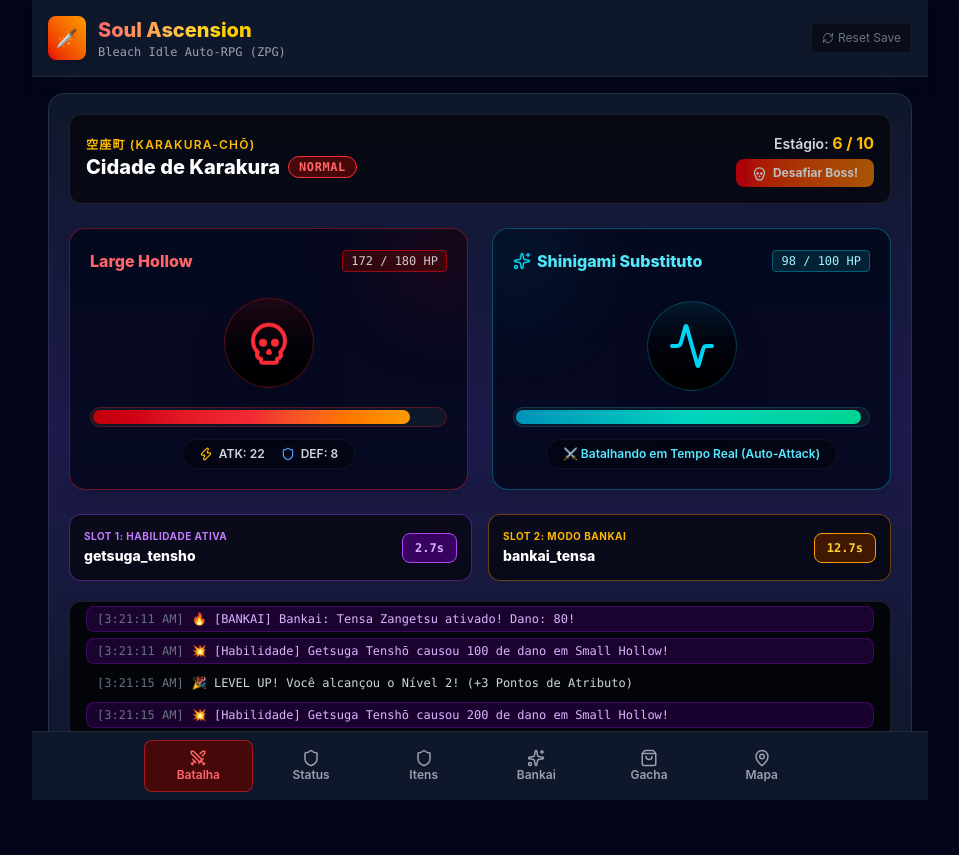
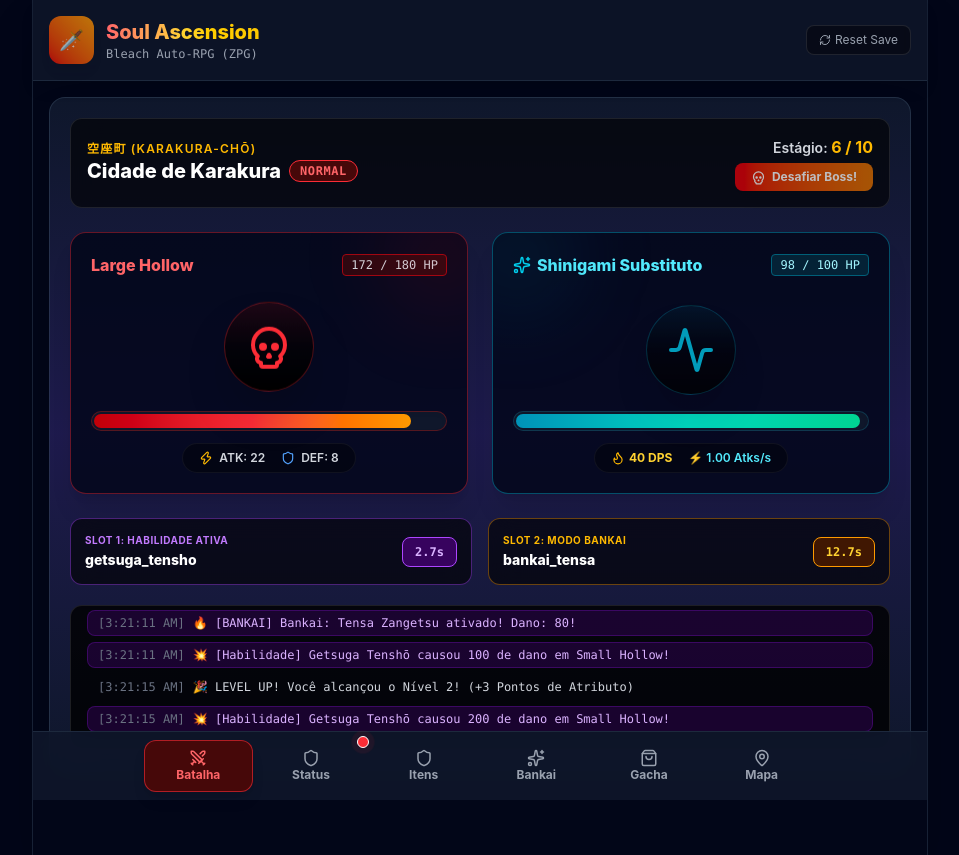
Before and after one commit to sandroumekita/soul-ascension-zpg, a React (Vite) app: page / in a window 1280 px wide. Shown: the whole page, without its empty margins (160-1119 px from the left). Built offline with nearby package versions, Linux system fonts and the light colour scheme.

Commit message:
UI/UX Revolution: Added Real-time DPS, Auto-Equip Best Item, Smart Tooltips, Red Dots & Glassmorphism Anime Theme

```diff
--- a/src/App.tsx
+++ b/src/App.tsx
@@ -15,6 +15,14 @@ export const App: React.FC = () => {
   const tick = useGameStore((state) => state.tick);
   const resetSave = useGameStore((state) => state.resetProgressSave);
 
+  const stats = useGameStore((state) => state.stats);
+  const inventory = useGameStore((state) => state.inventory);
+  const equippedWeapon = useGameStore((state) => state.equippedWeapon);
+
+  // Verificações de Badges (Red Dots)
+  const hasStatPoints = stats.statPoints > 0;
+  const hasBetterWeapon = inventory.some((i) => i.slot === 'weapon' && (!equippedWeapon || i.atk > equippedWeapon.atk));
+
   // Gameloop continuous Ticker (60 FPS / Delta Time)
   useEffect(() => {
     let lastTime = performance.now();
@@ -23,39 +31,38 @@ export const App: React.FC = () => {
       const deltaSec = (now - lastTime) / 1000;
       lastTime = now;
       tick(deltaSec);
-    }, 100); // 10 ticks por segundo para simulação suave e leve
+    }, 100);
 
     return () => clearInterval(interval);
   }, [tick]);
 
   return (
-    <div className="min-h-screen bg-slate-950 text-slate-100 flex flex-col max-w-4xl mx-auto font-sans shadow-2xl">
-      {/* Header Principal da Aplicação */}
-      <header className="bg-slate-900 border-b border-slate-800 p-4 flex justify-between items-center shadow-lg">
+    <div className="min-h-screen bg-slate-950 text-slate-100 flex flex-col max-w-4xl mx-auto font-sans shadow-2xl border-x border-slate-800/80">
+      {/* Header Principal da Aplicação com Efeito Glassmorphism */}
+      <header className="bg-slate-900/80 backdrop-blur-md border-b border-slate-800 p-4 flex justify-between items-center shadow-lg sticky top-0 z-50">
         <div className="flex items-center gap-3">
-          <div className="p-2 bg-gradient-to-tr from-red-600 to-amber-500 rounded-lg shadow-md text-white font-extrabold text-lg">
+          <div className="p-2.5 bg-gradient-to-tr from-red-600 to-amber-500 rounded-xl shadow-lg text-white font-extrabold text-xl animate-pulse">
             🗡️
           </div>
           <div>
             <h1 className="text-xl font-extrabold bg-gradient-to-r from-red-400 via-amber-300 to-yellow-400 bg-clip-text text-transparent">
               Soul Ascension
             </h1>
-            <p className="text-xs text-gray-400 font-mono">Bleach Idle Auto-RPG (ZPG)</p>
+            <p className="text-xs text-gray-400 font-mono">Bleach Auto-RPG (ZPG)</p>
           </div>
         </div>
 
         <button
           onClick={resetSave}
-          className="text-xs text-gray-500 hover:text-red-400 transition flex items-center gap-1 bg-black/40 px-2.5 py-1.5 rounded border border-white/5"
+          className="text-xs text-gray-400 hover:text-red-400 transition flex items-center gap-1 bg-black/40 px-3 py-1.5 rounded-lg border border-white/10 hover:border-red-500/50 cursor-pointer"
           title="Reiniciar Progresso"
         >
           <RefreshCw size={12} /> Reset Save
         </button>
       </header>
 
-      {/* Área de Conteúdo Ativo */}
+      {/* Área de Conteúdo Ativo com Transições Fluidas */}
       <main className="flex-1 p-4 overflow-y-auto flex flex-col gap-4">
-        {/* Tela de Batalha (Sempre visível no topo ou na aba) */}
         {activeTab === 'battle' && <BattleScreen />}
         {activeTab === 'stats' && <StatsPanel />}
         {activeTab === 'inventory' && <InventoryPanel />}
@@ -64,13 +71,13 @@ export const App: React.FC = () => {
         {activeTab === 'biomes' && <WorldMapPanel />}
       </main>
 
-      {/* Navegação por Abas Inferiores (Mobile First / HUD Taskbar) */}
-      <nav className="bg-slate-900 border-t border-slate-800 p-2 sticky bottom-0 z-50">
+      {/* Navegação por Abas Inferiores com Badges (Red Dots) */}
+      <nav className="bg-slate-900/90 backdrop-blur-lg border-t border-slate-800 p-2 sticky bottom-0 z-50">
         <div className="grid grid-cols-6 gap-1 max-w-2xl mx-auto">
           <button
             onClick={() => setActiveTab('battle')}
-            className={`flex flex-col items-center justify-center p-2 rounded-lg text-xs font-semibold transition ${
-              activeTab === 'battle' ? 'bg-red-950 text-red-400 border border-red-500/50' : 'text-gray-400 hover:text-white'
+            className={`flex flex-col items-center justify-center p-2 rounded-xl text-xs font-bold transition hover:scale-105 active:scale-95 cursor-pointer ${
+              activeTab === 'battle' ? 'bg-red-950 text-red-400 border border-red-500/60 shadow-lg' : 'text-gray-400 hover:text-white'
             }`}
           >
             <Swords size={18} />
@@ -79,28 +86,37 @@ export const App: React.FC = () => {
 
           <button
             onClick={() => setActiveTab('stats')}
-            className={`flex flex-col items-center justify-center p-2 rounded-lg text-xs font-semibold transition ${
-              activeTab === 'stats' ? 'bg-blue-950 text-blue-400 border border-blue-500/50' : 'text-gray-400 hover:text-white'
+            className={`flex flex-col items-center justify-center p-2 rounded-xl text-xs font-bold transition hover:scale-105 active:scale-95 cursor-pointer relative ${
+              activeTab === 'stats' ? 'bg-blue-950 text-blue-400 border border-blue-500/60 shadow-lg' : 'text-gray-400 hover:text-white'
             }`}
           >
+            {hasStatPoints && (
+              <span className="absolute -top-1 -right-1 w-3 h-3 bg-red-500 rounded-full animate-ping" />
+            )}
+            {hasStatPoints && (
+              <span className="absolute -top-1 -right-1 w-3 h-3 bg-red-500 rounded-full border border-white text-[9px] flex items-center justify-center font-bold" />
+            )}
             <Shield size={18} />
             <span>Status</span>
           </button>
 
           <button
             onClick={() => setActiveTab('inventory')}
-            className={`flex flex-col items-center justify-center p-2 rounded-lg text-xs font-semibold transition ${
-              activeTab === 'inventory' ? 'bg-amber-950 text-amber-400 border border-amber-500/50' : 'text-gray-400 hover:text-white'
+            className={`flex flex-col items-center justify-center p-2 rounded-xl text-xs font-bold transition hover:scale-105 active:scale-95 cursor-pointer relative ${
+              activeTab === 'inventory' ? 'bg-amber-950 text-amber-400 border border-amber-500/60 shadow-lg' : 'text-gray-400 hover:text-white'
             }`}
           >
+            {hasBetterWeapon && (
+              <span className="absolute -top-1 -right-1 w-3 h-3 bg-emerald-500 rounded-full animate-bounce" />
+            )}
             <Shield size={18} />
             <span>Itens</span>
           </button>
 
           <button
             onClick={() => setActiveTab('skills')}
-            className={`flex flex-col items-center justify-center p-2 rounded-lg text-xs font-semibold transition ${
-              activeTab === 'skills' ? 'bg-purple-950 text-purple-400 border border-purple-500/50' : 'text-gray-400 hover:text-white'
+            className={`flex flex-col items-center justify-center p-2 rounded-xl text-xs font-bold transition hover:scale-105 active:scale-95 cursor-pointer ${
+              activeTab === 'skills' ? 'bg-purple-950 text-purple-400 border border-purple-500/60 shadow-lg' : 'text-gray-400 hover:text-white'
             }`}
           >
             <Sparkles size={18} />
@@ -109,8 +125,8 @@ export const App: React.FC = () => {
 
           <button
             onClick={() => setActiveTab('shop')}
-            className={`flex flex-col items-center justify-center p-2 rounded-lg text-xs font-semibold transition ${
-              activeTab === 'shop' ? 'bg-purple-950 text-purple-300 border border-purple-500/50' : 'text-gray-400 hover:text-white'
+            className={`flex flex-col items-center justify-center p-2 rounded-xl text-xs font-bold transition hover:scale-105 active:scale-95 cursor-pointer ${
+              activeTab === 'shop' ? 'bg-purple-950 text-purple-300 border border-purple-500/60 shadow-lg' : 'text-gray-400 hover:text-white'
             }`}
           >
             <ShoppingBag size={18} />
@@ -119,8 +135,8 @@ export const App: React.FC = () => {
 
           <button
             onClick={() => setActiveTab('biomes')}
-            className={`flex flex-col items-center justify-center p-2 rounded-lg text-xs font-semibold transition ${
-              activeTab === 'biomes' ? 'bg-teal-950 text-teal-400 border border-teal-500/50' : 'text-gray-400 hover:text-white'
+            className={`flex flex-col items-center justify-center p-2 rounded-xl text-xs font-bold transition hover:scale-105 active:scale-95 cursor-pointer ${
+              activeTab === 'biomes' ? 'bg-teal-950 text-teal-400 border border-teal-500/60 shadow-lg' : 'text-gray-400 hover:text-white'
             }`}
           >
             <MapPin size={18} />
--- a/src/components/BattleScreen.tsx
+++ b/src/components/BattleScreen.tsx
@@ -1,10 +1,11 @@
 import React from 'react';
 import { useGameStore } from '../store/useGameStore';
 import { BIOMES_CATALOG } from '../data/gameCatalog';
-import { Shield, Zap, Sparkles, Skull, Crown, Activity } from 'lucide-react';
+import { Shield, Zap, Sparkles, Skull, Crown, Activity, Flame } from 'lucide-react';
 
 export const BattleScreen: React.FC = () => {
   const {
+    stats,
     currentEnemy,
     playerCurrentHp,
     playerMaxHp,
@@ -18,6 +19,7 @@ export const BattleScreen: React.FC = () => {
     skill2Cooldown,
     equippedSlot1SkillId,
     equippedSlot2SkillId,
+    equippedWeapon,
   } = useGameStore();
 
   const currentBiome = BIOMES_CATALOG.find((b) => b.id === currentBiomeId) || BIOMES_CATALOG[0];
@@ -25,8 +27,13 @@ export const BattleScreen: React.FC = () => {
   const enemyHpPct = currentEnemy ? Math.max(0, Math.min(100, (currentEnemy.currentHp / currentEnemy.maxHp) * 100)) : 0;
   const playerHpPct = Math.max(0, Math.min(100, (playerCurrentHp / playerMaxHp) * 100));
 
+  // Cálculo de DPS Estimado em Tempo Real
+  const weaponAtk = equippedWeapon ? equippedWeapon.atk : 0;
+  const totalAtk = stats.baseAtk + weaponAtk;
+  const calculatedDps = Math.round(totalAtk * stats.baseSpd);
+
   return (
-    <div className={`flex flex-col bg-gradient-to-b ${currentBiome.bgGradient} text-white p-5 rounded-2xl shadow-2xl border border-slate-700/60 relative overflow-hidden`}>
+    <div className={`flex flex-col bg-gradient-to-b ${currentBiome.bgGradient} text-white p-5 rounded-2xl shadow-2xl border border-slate-700/60 relative overflow-hidden backdrop-blur-md`}>
       {/* Header do Bioma e Dificuldade */}
       <div className="flex flex-col sm:flex-row sm:justify-between sm:items-center bg-black/60 p-4 rounded-xl border border-white/10 backdrop-blur-md gap-3">
         <div>
@@ -45,7 +52,7 @@ export const BattleScreen: React.FC = () => {
           {!isFightingBoss && (
             <button
               onClick={challengeBoss}
-              className="mt-1 text-xs px-4 py-1.5 bg-gradient-to-r from-red-600 to-amber-600 hover:from-red-500 hover:to-amber-500 text-white font-bold rounded-lg shadow-lg transition flex items-center gap-1.5 animate-pulse cursor-pointer"
+              className="mt-1 text-xs px-4 py-1.5 bg-gradient-to-r from-red-600 to-amber-600 hover:from-red-500 hover:to-amber-500 text-white font-bold rounded-lg shadow-lg hover:scale-105 active:scale-95 transition flex items-center gap-1.5 animate-pulse cursor-pointer"
             >
               <Skull size={15} /> Desafiar Boss!
             </button>
@@ -61,7 +68,7 @@ export const BattleScreen: React.FC = () => {
       {/* Arena de Batalha (Inimigo vs Shinigami) */}
       <div className="grid grid-cols-1 md:grid-cols-2 gap-6 my-6">
         {/* Visual do Inimigo / Hollow */}
-        <div className="bg-slate-950/80 p-5 rounded-2xl border border-red-500/40 shadow-xl flex flex-col items-center justify-between relative overflow-hidden">
+        <div className="bg-slate-950/80 p-5 rounded-2xl border border-red-500/40 shadow-xl flex flex-col items-center justify-between relative overflow-hidden hover:border-red-500 transition duration-300">
           <div className="absolute -top-10 -right-10 w-32 h-32 bg-red-600/10 rounded-full blur-2xl pointer-events-none" />
 
           <div className="w-full flex justify-between items-center mb-3">
@@ -73,8 +80,8 @@ export const BattleScreen: React.FC = () => {
             </span>
           </div>
 
-          {/* Avatar / Icon do Inimigo */}
-          <div className="my-4 p-5 bg-gradient-to-b from-red-950/40 to-black rounded-full border border-red-500/30 text-red-500 shadow-2xl animate-bounce">
+          {/* Avatar / Icon do Inimigo com Efeito Flutuante */}
+          <div className="my-4 p-5 bg-gradient-to-b from-red-950/40 to-black rounded-full border border-red-500/30 text-red-500 shadow-2xl animate-bounce relative">
             <Skull size={48} />
           </div>
 
@@ -93,7 +100,7 @@ export const BattleScreen: React.FC = () => {
         </div>
 
         {/* Visual do Shinigami (Player) */}
-        <div className="bg-slate-950/80 p-5 rounded-2xl border border-cyan-500/40 shadow-xl flex flex-col items-center justify-between relative overflow-hidden">
+        <div className="bg-slate-950/80 p-5 rounded-2xl border border-cyan-500/40 shadow-xl flex flex-col items-center justify-between relative overflow-hidden hover:border-cyan-400 transition duration-300">
           <div className="absolute -top-10 -left-10 w-32 h-32 bg-cyan-600/10 rounded-full blur-2xl pointer-events-none" />
 
           <div className="w-full flex justify-between items-center mb-3">
@@ -106,7 +113,7 @@ export const BattleScreen: React.FC = () => {
           </div>
 
           {/* Avatar / Icon do Shinigami */}
-          <div className="my-4 p-5 bg-gradient-to-b from-cyan-950/40 to-black rounded-full border border-cyan-500/30 text-cyan-400 shadow-2xl">
+          <div className="my-4 p-5 bg-gradient-to-b from-cyan-950/40 to-black rounded-full border border-cyan-500/30 text-cyan-400 shadow-2xl animate-pulse">
             <Activity size={48} />
           </div>
 
@@ -118,8 +125,11 @@ export const BattleScreen: React.FC = () => {
             />
           </div>
 
-          <div className="text-xs text-cyan-300 font-semibold bg-black/40 px-4 py-1.5 rounded-full border border-white/5">
-            ⚔️ Batalhando em Tempo Real (Auto-Attack)
+          <div className="flex gap-4 text-xs text-cyan-300 font-semibold bg-black/40 px-4 py-1.5 rounded-full border border-white/5">
+            <span className="flex items-center gap-1 font-bold text-amber-300">
+              <Flame size={14} className="text-amber-400" /> {calculatedDps} DPS
+            </span>
+            <span>⚡ {stats.baseSpd.toFixed(2)} Atks/s</span>
           </div>
         </div>
       </div>
--- a/src/components/InventoryPanel.tsx
+++ b/src/components/InventoryPanel.tsx
@@ -1,16 +1,26 @@
 import React from 'react';
 import { useGameStore } from '../store/useGameStore';
 import { RARITY_COLORS } from '../data/gameCatalog';
-import { Sword, Trash2, CheckCircle } from 'lucide-react';
+import { Sword, Trash2, CheckCircle, Sparkles } from 'lucide-react';
 
 export const InventoryPanel: React.FC = () => {
-  const { equippedWeapon, inventory, equipItem, unequipSlot, sellItem } = useGameStore();
+  const { equippedWeapon, inventory, equipItem, unequipSlot, sellItem, autoEquipBestWeapon } = useGameStore();
 
   return (
-    <div className="bg-slate-900/90 text-white p-4 rounded-xl border border-slate-800 flex flex-col gap-4 shadow-xl">
-      <h3 className="text-base font-bold flex items-center gap-2 text-amber-400">
-        <Sword size={18} /> Equipamentos & Inventário de Zanpakuto
-      </h3>
+    <div className="bg-slate-900/90 text-white p-5 rounded-2xl border border-slate-800 flex flex-col gap-4 shadow-2xl backdrop-blur-md">
+      <div className="flex justify-between items-center">
+        <h3 className="text-base font-extrabold flex items-center gap-2 text-amber-400">
+          <Sword size={18} /> Equipamentos & Inventário de Zanpakuto
+        </h3>
+        {inventory.length > 0 && (
+          <button
+            onClick={autoEquipBestWeapon}
+            className="px-3 py-1.5 bg-gradient-to-r from-emerald-600 to-teal-600 hover:from-emerald-500 hover:to-teal-500 text-white font-bold text-xs rounded-xl shadow-lg hover:scale-105 active:scale-95 transition flex items-center gap-1.5 cursor-pointer"
+          >
+            <Sparkles size={14} /> Auto-Equipar Melhor Item
+          </button>
+        )}
+      </div>
 
       {/* Item Equipado no momento */}
       <div className="bg-black/50 p-3 rounded-lg border border-amber-500/40">
@@ -55,14 +65,24 @@ export const InventoryPanel: React.FC = () => {
           <div className="grid grid-cols-1 gap-2 max-h-80 overflow-y-auto pr-1">
             {inventory.map((item) => {
               const rarityStyle = RARITY_COLORS[item.rarity];
+              const equippedAtk = equippedWeapon ? equippedWeapon.atk : 0;
+              const atkDiff = item.atk - equippedAtk;
+
               return (
                 <div
                   key={item.instanceId}
-                  className={`flex justify-between items-center p-3 rounded-lg border ${rarityStyle.bg} ${rarityStyle.border} transition hover:scale-[1.01]`}
+                  className={`flex justify-between items-center p-3.5 rounded-xl border ${rarityStyle.bg} ${rarityStyle.border} transition hover:scale-[1.01] shadow-md`}
                 >
                   <div>
-                    <div className={`font-bold text-sm ${rarityStyle.text}`}>{item.name}</div>
-                    <div className="text-xs text-gray-300 mt-0.5 flex gap-3">
+                    <div className={`font-bold text-sm ${rarityStyle.text} flex items-center gap-2`}>
+                      {item.name}
+                      {atkDiff > 0 && (
+                        <span className="text-[10px] bg-emerald-950 text-emerald-400 border border-emerald-500/50 px-2 py-0.2 rounded-full font-bold">
+                          🟢 +{atkDiff} ATK
+                        </span>
+                      )}
+                    </div>
+                    <div className="text-xs text-gray-300 mt-1 flex gap-3 font-mono">
                       <span>ATK: <strong className="text-red-400">+{item.atk}</strong></span>
                       <span>Valor: <strong className="text-amber-400">{item.sellPrice} Reiryoku</strong></span>
                     </div>
--- a/src/index.css
+++ b/src/index.css
@@ -2,7 +2,7 @@
 
 @layer base {
   body {
-    @apply bg-slate-950 text-slate-100 min-h-screen font-sans antialiased selection:bg-red-500 selection:text-white;
+    @apply bg-slate-950 text-slate-100 min-h-screen font-sans antialiased selection:bg-red-500 selection:text-white bg-[radial-gradient(ellipse_at_top,_var(--tw-gradient-stops))] from-slate-900 via-slate-950 to-black;
   }
 }
 
@@ -21,3 +21,51 @@
 ::-webkit-scrollbar-thumb:hover {
   background: #475569;
 }
+
+/* Keyframe Animations for Floating Damage & Glow Effects */
+@keyframes floatDamage {
+  0% {
+    opacity: 1;
+    transform: translateY(0) scale(1);
+  }
+  50% {
+    transform: translateY(-25px) scale(1.2);
+  }
+  100% {
+    opacity: 0;
+    transform: translateY(-45px) scale(0.9);
+  }
+}
+
+@keyframes pulseGlow {
+  0%, 100% {
+    box-shadow: 0 0 15px rgba(239, 68, 68, 0.4);
+  }
+  50% {
+    box-shadow: 0 0 30px rgba(239, 68, 68, 0.8);
+  }
+}
+
+@keyframes bankaiAura {
+  0% {
+    filter: drop-shadow(0 0 10px rgba(168, 85, 247, 0.6));
+  }
+  50% {
+    filter: drop-shadow(0 0 25px rgba(168, 85, 247, 1));
+  }
+  100% {
+    filter: drop-shadow(0 0 10px rgba(168, 85, 247, 0.6));
+  }
+}
+
+.animate-float-damage {
+  animation: floatDamage 1.2s ease-out forwards;
+}
+
+.animate-pulse-glow {
+  animation: pulseGlow 2s infinite;
+}
+
+.animate-bankai-aura {
+  animation: bankaiAura 1.5s infinite;
+}
--- a/src/store/useGameStore.ts
+++ b/src/store/useGameStore.ts
@@ -44,10 +44,11 @@ interface GameState {
   // Logs
   logs: BattleLogMessage[];
 
-  // Actions
+  // Actions & Utilities
   tick: (deltaTimeSec: number) => void;
   allocateStatPoint: (stat: 'atk' | 'def' | 'hp' | 'spd') => void;
   equipItem: (item: Equipment) => void;
+  autoEquipBestWeapon: () => void;
   unequipSlot: (slot: 'weapon' | 'shihakusho' | 'accessory') => void;
   sellItem: (instanceId: string) => void;
   equipSkill: (skillId: string, slot: 1 | 2) => void;
@@ -527,6 +528,29 @@ export const useGameStore = create<GameState>((set, get) => ({
     }
   },
 
+  autoEquipBestWeapon: () => {
+    const { equippedWeapon, inventory } = get();
+    if (inventory.length === 0) return;
+
+    // Encontra a arma do inventário com maior dano de ATK
+    const weaponsInInv = inventory.filter((i) => i.slot === 'weapon');
+    if (weaponsInInv.length === 0) return;
+
+    weaponsInInv.sort((a, b) => b.atk - a.atk);
+    const bestWeapon = weaponsInInv[0];
+
+    const currentAtk = equippedWeapon ? equippedWeapon.atk : 0;
+    if (bestWeapon.atk > currentAtk) {
+      const remainingInv = inventory.filter((i) => i.instanceId !== bestWeapon.instanceId);
+      if (equippedWeapon) remainingInv.push(equippedWeapon);
+
+      set({
+        equippedWeapon: bestWeapon,
+        inventory: remainingInv,
+      });
+    }
+  },
+
   unequipSlot: (slot: 'weapon' | 'shihakusho' | 'accessory') => {
     const { equippedWeapon, inventory } = get();
     if (slot === 'weapon' && equippedWeapon) {
```
